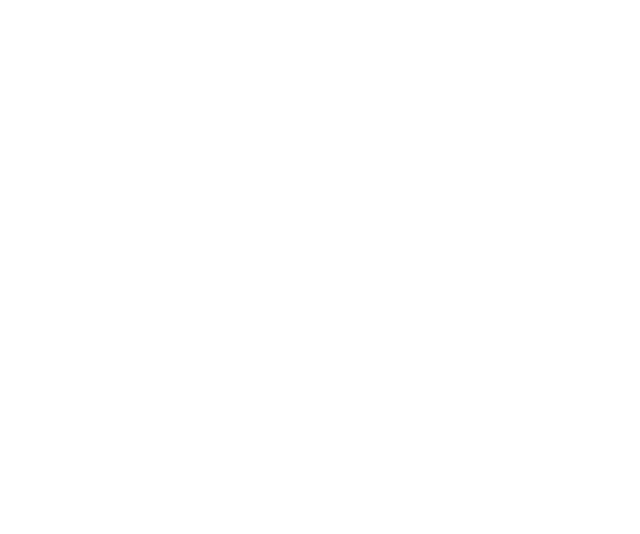
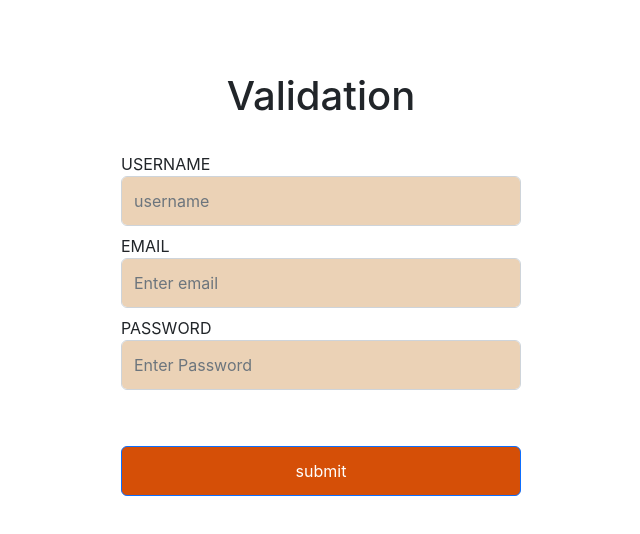
Before and after one commit to Nithya-nia/react-popeyes, a React (Create React App) app in the folder popeyes/: page /validation in a window 1280 px wide. Before the commit this address had no page. Shown: the top 534 px of the page, without its empty margins (319-959 px from the left). Built offline with nearby package versions, Linux system fonts and the light colour scheme; a web font is replaced by a local one.

Commit message:
updated with validation

```diff
--- a/popeyes/src/App.js
+++ b/popeyes/src/App.js
@@ -9,6 +9,7 @@
 import Signup from './Pages/Signup';
 import Cartpage from './Pages/Cart';
 import ProtectedRoute from './Pages/ProtectedRoute';
+import Form from './Pages/Validation';
 
 
 function App() {
@@ -33,6 +34,7 @@
       <Route path='/login' element={<Login/>}/>
       <Route path='/signup' element={<Signup/>}/>
        <Route path='/cart' element={<Cartpage/>}/>
+        <Route path='/validation' element={<Form/>}/>
     </Routes>
     </BrowserRouter>
 
--- /dev/null
+++ b/popeyes/src/Pages/Validation.js
@@ -0,0 +1,109 @@
+import React, { useState } from 'react'
+
+const Form= () => {
+
+    const[form,setForm]=useState({
+        username:"",
+        email:"",
+        password:"",
+
+      })
+
+      const[error,setError]=useState({})
+
+
+      const validation=()=>{
+        const newError={}
+        if(!form.username) newError.username="Kindly enter username";
+
+        if(!form.email) newError.email="invalid email";
+        else
+        if(!/\S+@\S+\.\S+/.test(form.email)) newError.email=" missing error";
+
+         if(!form.password) newError.password="invalid password";
+        else{
+          if(form.password.length<6) newError.password="must in 6 character";
+          if(!/[a-z]/.test(form.password)) newError.password="must one lowercase character";
+          if(!/[A-Z]/.test(form.password)) newError.password="must one uppercase character";
+          if(!/[!@#$%&*?]/.test(form.password)) newError.password="must one in special character";
+
+        }
+        return newError;
+      }
+
+       const handleChange=(e)=>{
+
+        const{name,value}=e.target;
+
+        setForm(
+
+            {
+          ...form,
+          [name]:value,
+        }
+    )
+       }
+
+       const handleSumbit=(e)=>{
+        e.preventDefault();
+
+        const validationerror=validation();
+
+        if(Object.keys(validationerror).length===0)
+        {
+          console.log("form valid",form)
+          setForm({
+            username:"",
+            email:"",
+            password:"",
+          })
+          setError({});
+        }
+
+          else{
+            setError(validationerror)
+          }
+
+       }
+
+      return (
+        <div class="container">
+        <div class="row">
+            <div class="col">
+            <h1 class="text-center pt-5 mt-4">Validation</h1>
+            </div>
+            <div>
+      <form onSubmit={handleSumbit} class="d-flex flex-column align-items-lg-center align-items-sm-center">
+
+            <div class="col mb-2">
+                <br/>
+                <label>USERNAME</label><br/>
+                <input type="text" name='username' className='form-control'  placeholder='username' onChange={handleChange} value={form.username} />
+                {error.username&&<p>{error.username}</p>}
+
+            </div>
+
+            <div className='col mb-2'>
+            <label>EMAIL</label><br/>
+            <input type="email" class="form-control" name='email' placeholder='Enter email' onChange={handleChange} value={form.email} />
+            {error.email&&<p>{error.email}</p>}
+            </div>
+
+            <div class="col mb-2">
+                <label>PASSWORD</label><br/>
+                <input type="password"name='password'class="form-control" placeholder='Enter Password'onChange={handleChange} value={form.password}  />
+                {error.password&&<p>{error.password}</p>}
+                <br/>
+            </div>
+             <br/>
+            <button class="btn btn-primary">submit</button>
+
+
+            </form>
+            </div>
+        </div>
+        </div>
+      )
+}
+
+export default Form
```
